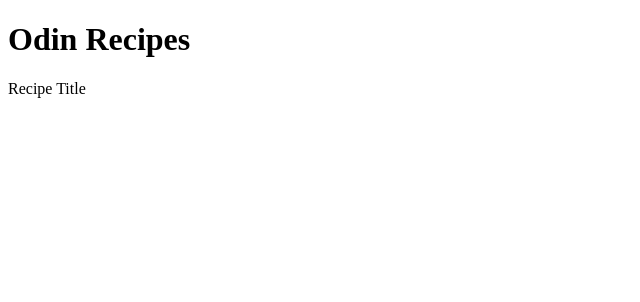
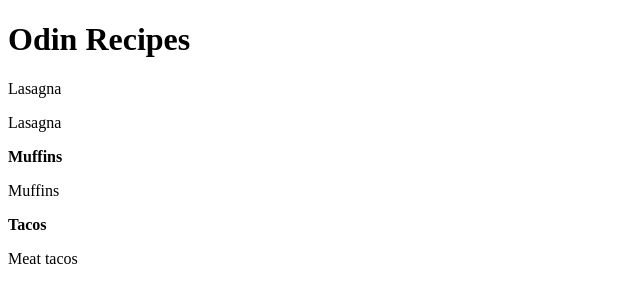
Before and after one commit to mercury-Hg80/odin-recipes, a plain HTML site: page index.html in a window 1280 px wide. Shown: the whole page, without its empty margins (0-640 px from the left). Drawn offline with Linux system fonts and the light colour scheme.

Commit message:
Fix recipes list

```diff
--- a/index.html
+++ b/index.html
@@ -9,7 +9,21 @@
 
     <body>
         <h1> Odin Recipes</h1>
-        <a: href="recipes/lasagna.html">Recipe Title</a:>
+
+
+
+<stong>Lasagna</stong></strong>
+
+      <p><a: href="recipes/lasagna.html">Lasagna</a:></p>
+
+<strong>Muffins</strong>
+
+      <p><a: href="recipes/muffin.html">Muffins</a:></p>
+
+<strong>Tacos</strong>
+
+      <p><a: href="recipes/tacos.html">Meat tacos</a:></p>
+
     </body>
 
 </html>
```
Also changed, not shown: recipes/muffin.html (added), recipes/tacos.html (added).
